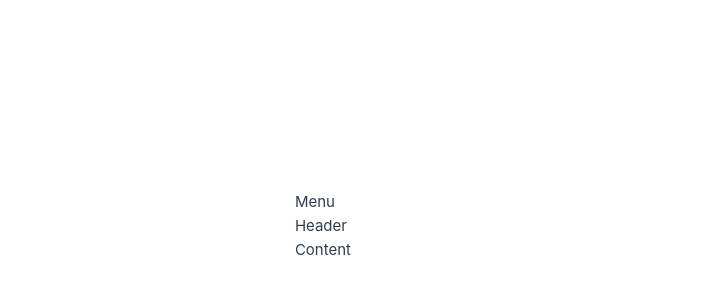
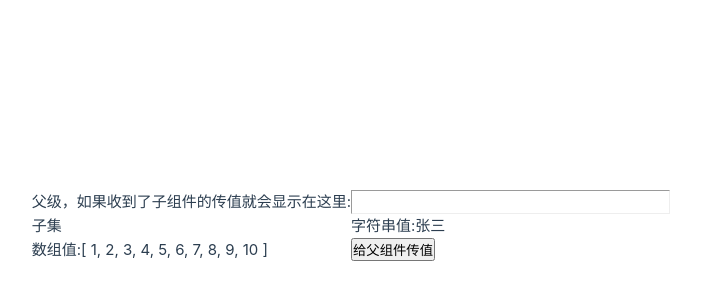
Before and after one commit to LTisme/vue3-vite-TS-pinia-electron, a Vue app: page / in a window 1280 px wide. Shown: the part 174-474 px from the top of the page, without its empty margins (289-990 px from the left). Built offline with nearby package versions, Linux system fonts and the light colour scheme.

Commit message:
学习了父子组件的几种传参方式，下一步是跟着小满大师复现一遍色块瀑布

```diff
--- a/src/App.vue
+++ b/src/App.vue
@@ -1,9 +1,33 @@
 <template>
-  <Layout></Layout>
+  <div>父级，如果收到了子组件的传值就会显示在这里: {{ varialble }}</div>
+  <hr>
+  <!-- 传递的时候可以像这样自定义一个属性，把变量放进去，然后在子组件中接收这个变量 -->
+  <waterFallVue ref="waterFall" @valToParent="valFromChild" :fromParentArr="arr" :fromParentVal="name"></waterFallVue>
 </template>
 
 <script setup lang='ts'>
-  import Layout from './Layout/index.vue'
+  import { ref, onMounted } from 'vue'
+
+  let varialble = ref('')
+
+  import waterFallVue from '@/components/water-fall.vue'
+  // 父组件给子组件传值
+  let name = '张三'
+  let arr = [1, 2, 3, 4, 5, 6, 7, 8, 9, 10]
+
+  const valFromChild = (val: string) => {
+    console.log('父组件收到了子组件传来的值：', val)
+    varialble.value = val
+  }
+  const waterFall = ref<InstanceType<typeof waterFallVue>>()
+  // const aa = waterFall.value?.exposedName
+  // console.log('父组件接收子组件暴露的属性：', waterFall.value)
+
+  onMounted(() => {
+    console.log('父组件接收子组件暴露的属性：', waterFall.value)
+    console.log('父组件接收子组件暴露的属性：', waterFall.value?.exposedName)
+    console.log('父组件挂载完成')
+  })
 
 </script>
 
--- /dev/null
+++ b/src/components/water-fall.vue
@@ -0,0 +1,73 @@
+<template>
+
+    <div>子集</div>
+    <div>字符串值:{{ fromParentVal }}</div>
+    <div>数组值:{{ fromParentArr }}</div>
+    <div>
+        <button @click="sendToParent">给父组件传值</button>
+    </div>
+
+</template>
+
+<script setup lang='ts'>
+
+    /************************************/
+    /*     子组件接收父组件的传值     */
+    /************************************/
+    // 1、不使用TS语言就可以做到的接收父组件传过来的值
+    // 子组件在接收的时候用defineProps来接收
+    // 接收一个名为传过来的变量的对象
+    // const prop = defineProps({
+    //     messenger: {
+    //         type: String,
+    //         default: '987654321'     // 默认值缺省值
+    //     }
+    // })
+    // // 不能直接用messenger，需要用一个参数接收defineProps，才可以使用
+    // console.log(prop.messenger); // 打印接收到的变量的值
+
+    // 2、ts的写法，直接写泛型就好
+    // defineProps<{
+    //     fromParentVal: string,
+    //     fromParentArr: number[]
+    // }>()
+    // 2.1、ts特有的定义默认值，但只能接收defineProps
+    withDefaults(defineProps<{
+        fromParentVal: string,
+        fromParentArr: number[]
+    }>(), {
+        fromParentArr: () => [0, 0, 0, 0, 0, 0],
+        fromParentVal: () => '123456789'
+    })
+
+    /************************************/
+    /*     子组件给父组件传值     */
+    /************************************/
+    // 1、给父组件传值使用defineEmits的第1种方法
+    // const emit = defineEmits(['valToParent'])
+    // 2、给父组件传值使用defineEmits的第2种方法，就是直接写在泛型里
+    const emit = defineEmits<{
+        (e: 'valToParent', val: string): void
+        // (e: 'valToParent', val: string): void
+        // (e: 'valToParent', val: string): void
+    }>()
+
+    const sendToParent = () => {
+        // 给父组件传值
+        emit('valToParent', '我是子组件传给父组件的值')
+    }
+
+    /************************************/
+    /*     子组件给父组件暴露方法或属性等     */
+    /************************************/
+    // 1、暴露方法给父组件，但父组件需要用ref来调用实例才能收到
+    defineExpose({
+        exposedName: "宇树机器人",
+        exposedMethod: () => {
+            console.log("我是子组件主动暴露给父组件的方法")
+        }
+    })
+
+</script>
+
+<style scoped></style>
```
